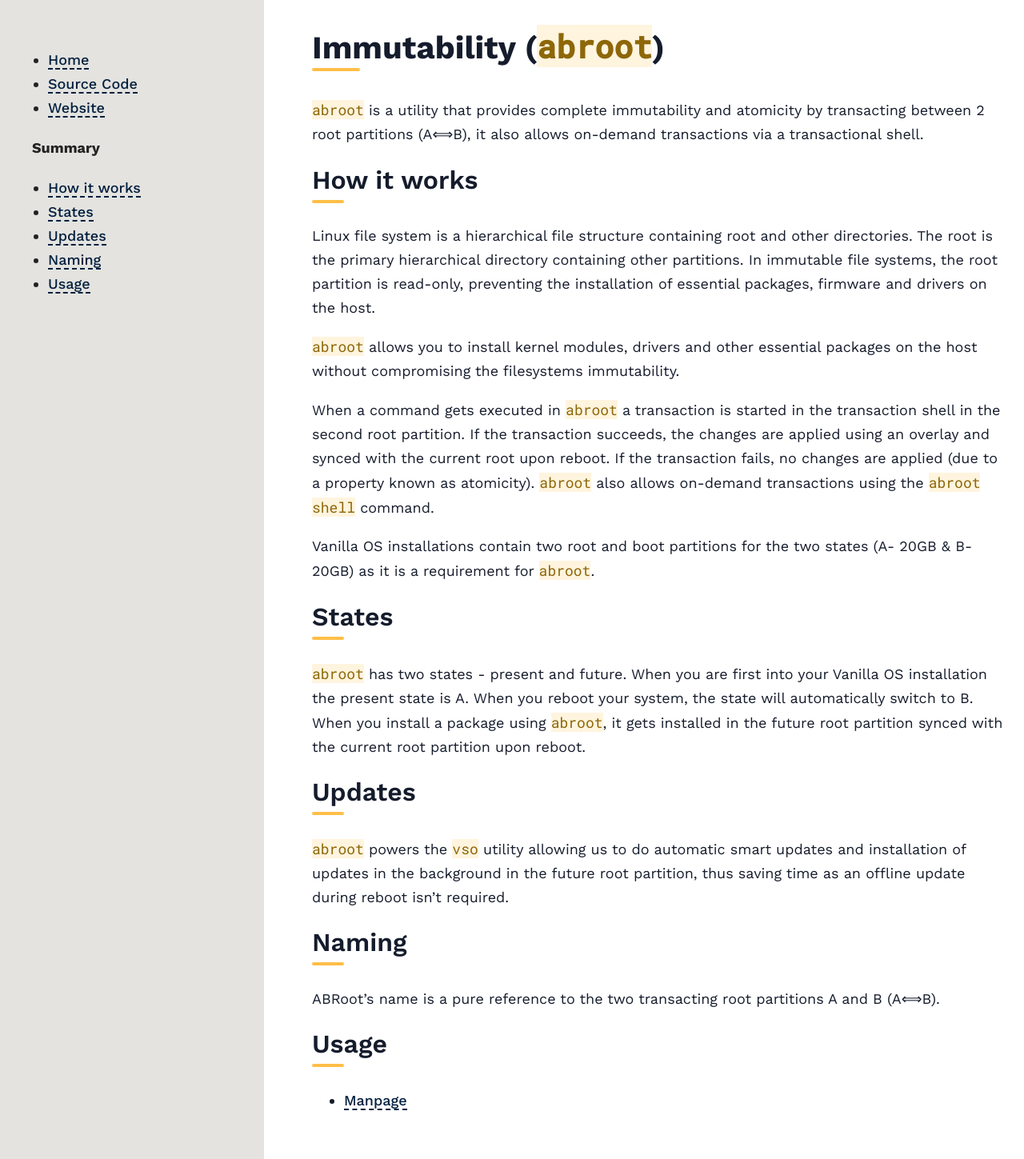
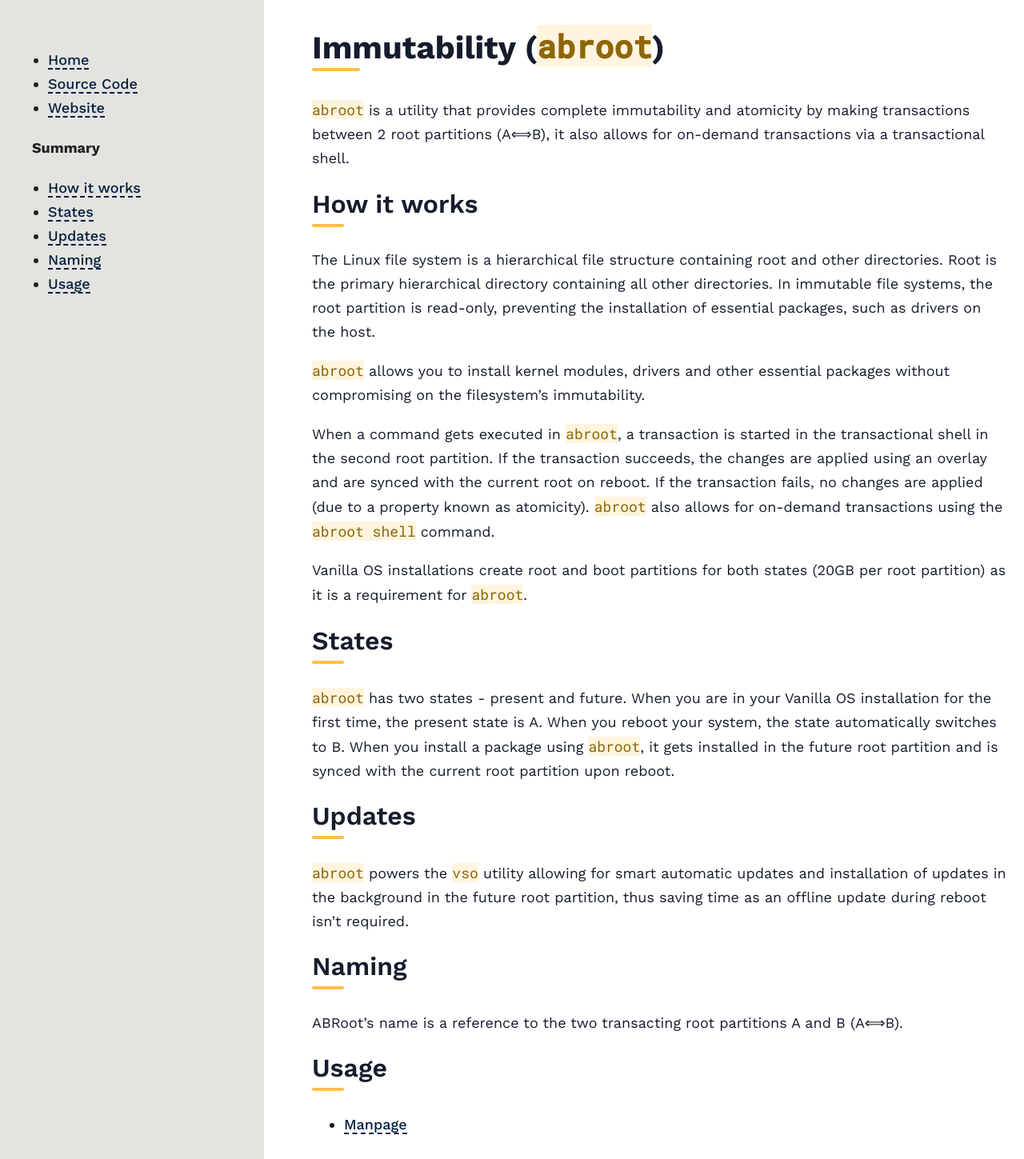
Before and after one commit to Vanilla-OS/documentation, a Jekyll site: the page built from docs/ABRoot/index.md, in a window 1280 px wide. Shown: the whole page at 80% size. Built offline with Jekyll 4.4.1, drawn with Linux system fonts in a browser that asks for light colours.

Commit message:
Update index.md

```diff
--- a/docs/ABRoot/index.md
+++ b/docs/ABRoot/index.md
@@ -1,35 +1,35 @@
 ---
 title: Immutability (ABRoot) - Vanilla OS
-description: Utility proving full immutability and atomicity by transacting between 2 root partitions with support for on-demand transactions via a transactional shell in Vanilla OS.
+description: Utility proving full immutability and atomicity by making transactions between 2 root partitions with support for on-demand transactions via a transactional shell in Vanilla OS.
 ---
 
 # Immutability (`abroot`)
 
-`abroot` is a utility that provides complete immutability and atomicity by transacting between 2 root partitions (A⟺B), it also allows on-demand transactions via a transactional shell.
+`abroot` is a utility that provides complete immutability and atomicity by making transactions between 2 root partitions (A⟺B), it also allows for on-demand transactions via a transactional shell.
 
 ## How it works
 
-Linux file system is a hierarchical file structure containing root and other directories.
-The root is the primary hierarchical directory containing other partitions.
-In immutable file systems, the root partition is read-only, preventing the installation of essential packages, firmware and drivers on the host.
+The Linux file system is a hierarchical file structure containing root and other directories.
+Root is the primary hierarchical directory containing all other directories.
+In immutable file systems, the root partition is read-only, preventing the installation of essential packages, such as drivers on the host.
 
-`abroot` allows you to install kernel modules, drivers and other essential packages on the host without compromising the filesystems immutability.
+`abroot` allows you to install kernel modules, drivers and other essential packages without compromising on the filesystem's immutability.
 
-When a command gets executed in `abroot` a transaction is started in the transaction shell in the second root partition. If the transaction succeeds, the changes are applied using an overlay and synced with the current root upon reboot. If the transaction fails, no changes are applied (due to a property known as atomicity). `abroot` also allows on-demand transactions using the `abroot shell` command.
+When a command gets executed in `abroot`, a transaction is started in the transactional shell in the second root partition. If the transaction succeeds, the changes are applied using an overlay and are synced with the current root on reboot. If the transaction fails, no changes are applied (due to a property known as atomicity). `abroot` also allows for on-demand transactions using the `abroot shell` command.
 
-Vanilla OS installations contain two root and boot partitions for the two states (A- 20GB & B- 20GB) as it is a requirement for `abroot`.
+Vanilla OS installations create root and boot partitions for both states (20GB per root partition) as it is a requirement for `abroot`.
 
 ## States
 
-`abroot` has two states - present and future. When you are first into your Vanilla OS installation the present state is A. When you reboot your system, the state will automatically switch to B. When you install a package using `abroot`,  it gets installed in the future root partition synced with the current root partition upon reboot.
+`abroot` has two states - present and future. When you are in your Vanilla OS installation for the first time, the present state is A. When you reboot your system, the state automatically switches to B. When you install a package using `abroot`,  it gets installed in the future root partition and is synced with the current root partition upon reboot.
 
 ## Updates
 
-`abroot` powers the `vso` utility allowing us to do automatic smart updates and installation of updates in the background in the future root partition, thus saving time as an offline update during reboot isn't required.
+`abroot` powers the `vso` utility allowing for smart automatic updates and installation of updates in the background in the future root partition, thus saving time as an offline update during reboot isn't required.
 
 ## Naming
 
-ABRoot's name is a pure reference to the two transacting root partitions A and B (A⟺B).
+ABRoot's name is a reference to the two transacting root partitions A and B (A⟺B).
 
 ## Usage
 
```
